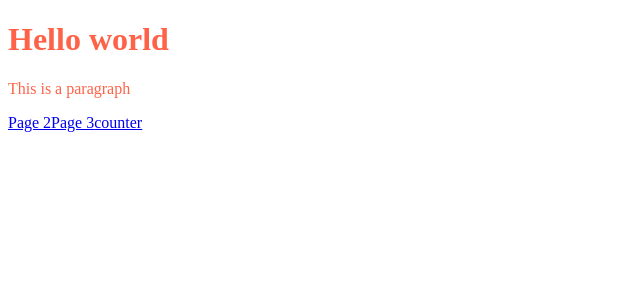
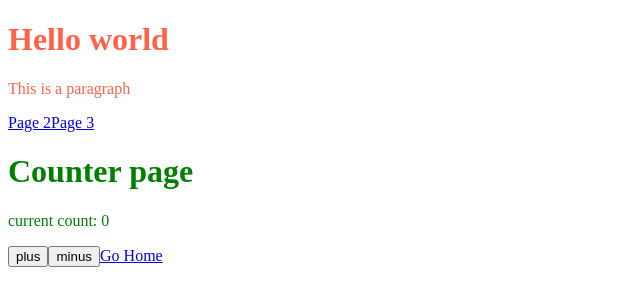
Before and after one commit to dfuentes22/testGatsbyOne, a Gatsby site: page / in a window 1280 px wide. Shown: the whole page, without its empty margins (0-640 px from the left). Built offline with nearby package versions, Linux system fonts and the light colour scheme; Gatsby itself is replaced by a stand-in of ours.

Commit message:
export counter compononent to index and pass props to counter

```diff
--- a/src/pages/counter.js
+++ b/src/pages/counter.js
@@ -9,7 +9,7 @@ class Counter extends React.Component {
 
   render() {
     return (
-      <div style={{ color: "tomato" }}>
+      <div style={{ color: this.props.color }}>
         <h1>Counter page</h1>
         <p>current count: {this.state.count}</p>
         <button onClick={() => this.setState({ count: this.state.count + 1 })}>
--- a/src/pages/index.js
+++ b/src/pages/index.js
@@ -1,5 +1,6 @@
 import React from "react"
 import { Link } from "gatsby"
+import Counter from "./counter"
 
 export default function Home() {
   return (
@@ -8,7 +9,7 @@ export default function Home() {
       <p>This is a paragraph</p>
       <Link to="/page-2/">Page 2</Link>
       <Link to="/dir1/page-3/">Page 3</Link>
-      <Link to="/counter/">counter</Link>
+      <Counter color="green" />
     </div>
   )
 }
```
